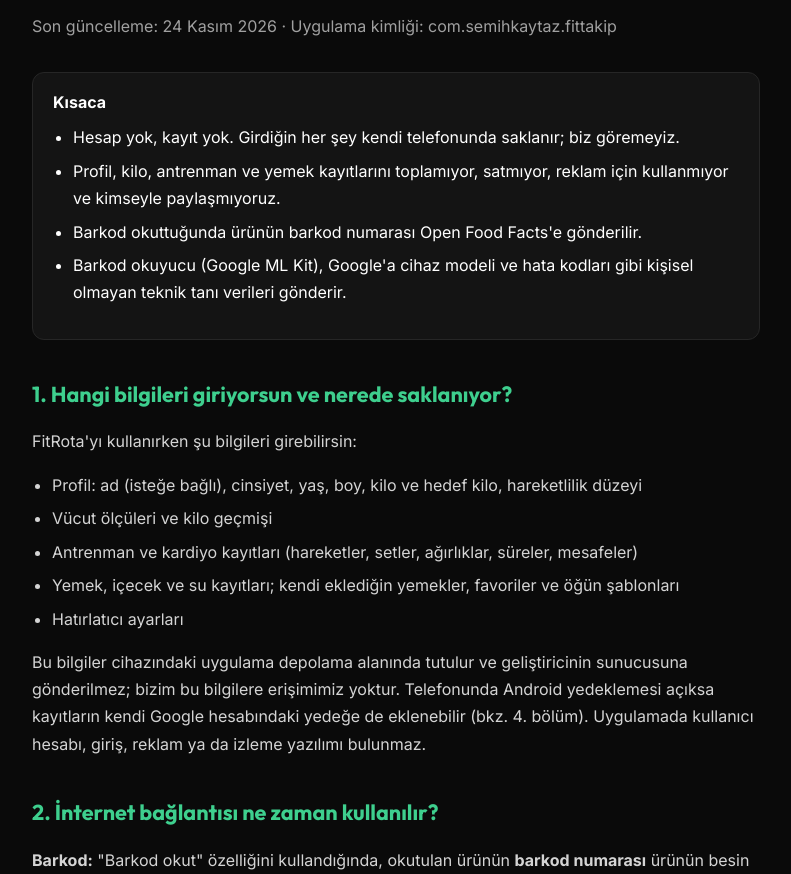
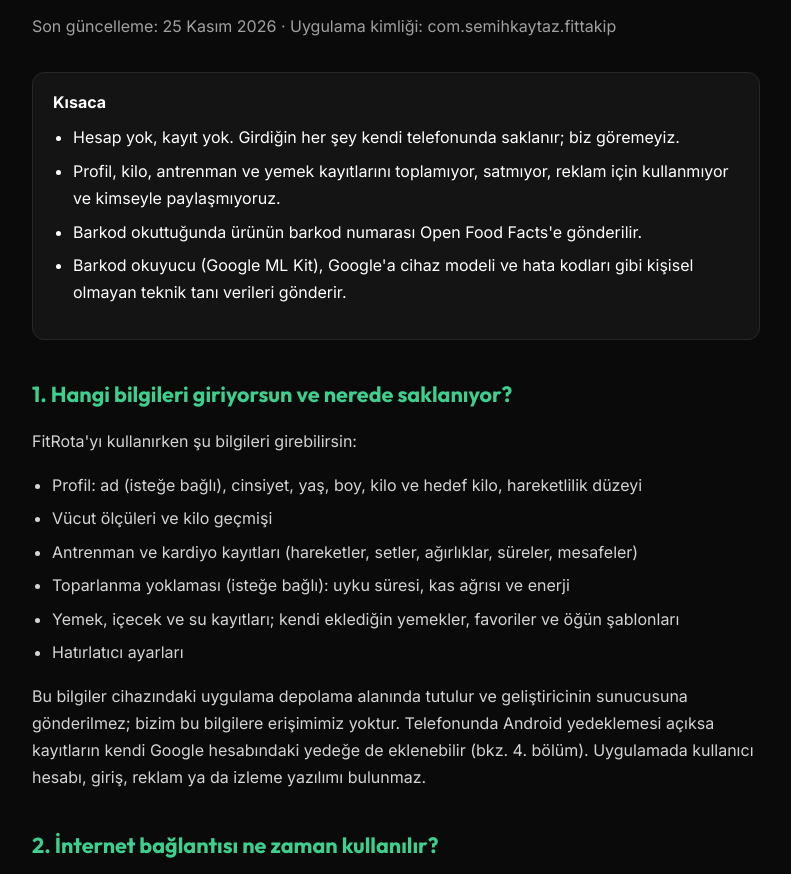
Before and after one commit to Semihkytz/fittakip, a plain HTML site: page gizlilik.html in a window 1280 px wide. Shown: the part 209-1083 px from the top of the page, without its empty margins (244-1035 px from the left). Drawn offline with Linux system fonts and the light colour scheme.

Commit message:
Gizlilik: toparlanma yoklaması eklendi (1.3.0)
Co-Authored-By: Claude Opus 5.5 <noreply@anthropic.com>

```diff
--- a/gizlilik.html
+++ b/gizlilik.html
@@ -66,7 +66,7 @@
     <main class="policy">
         <a class="back" href="./">← FitRota</a>
         <h1>FitRota Gizlilik Politikası</h1>
-        <p class="meta">Son güncelleme: 24 Kasım 2026 · Uygulama kimliği: com.semihkaytaz.fittakip</p>
+        <p class="meta">Son güncelleme: 25 Kasım 2026 · Uygulama kimliği: com.semihkaytaz.fittakip</p>
 
         <div class="summary">
             <strong>Kısaca</strong>
@@ -86,6 +86,7 @@
             <li>Profil: ad (isteğe bağlı), cinsiyet, yaş, boy, kilo ve hedef kilo, hareketlilik düzeyi</li>
             <li>Vücut ölçüleri ve kilo geçmişi</li>
             <li>Antrenman ve kardiyo kayıtları (hareketler, setler, ağırlıklar, süreler, mesafeler)</li>
+            <li>Toparlanma yoklaması (isteğe bağlı): uyku süresi, kas ağrısı ve enerji</li>
             <li>Yemek, içecek ve su kayıtları; kendi eklediğin yemekler, favoriler ve öğün şablonları</li>
             <li>Hatırlatıcı ayarları</li>
         </ul>
```
